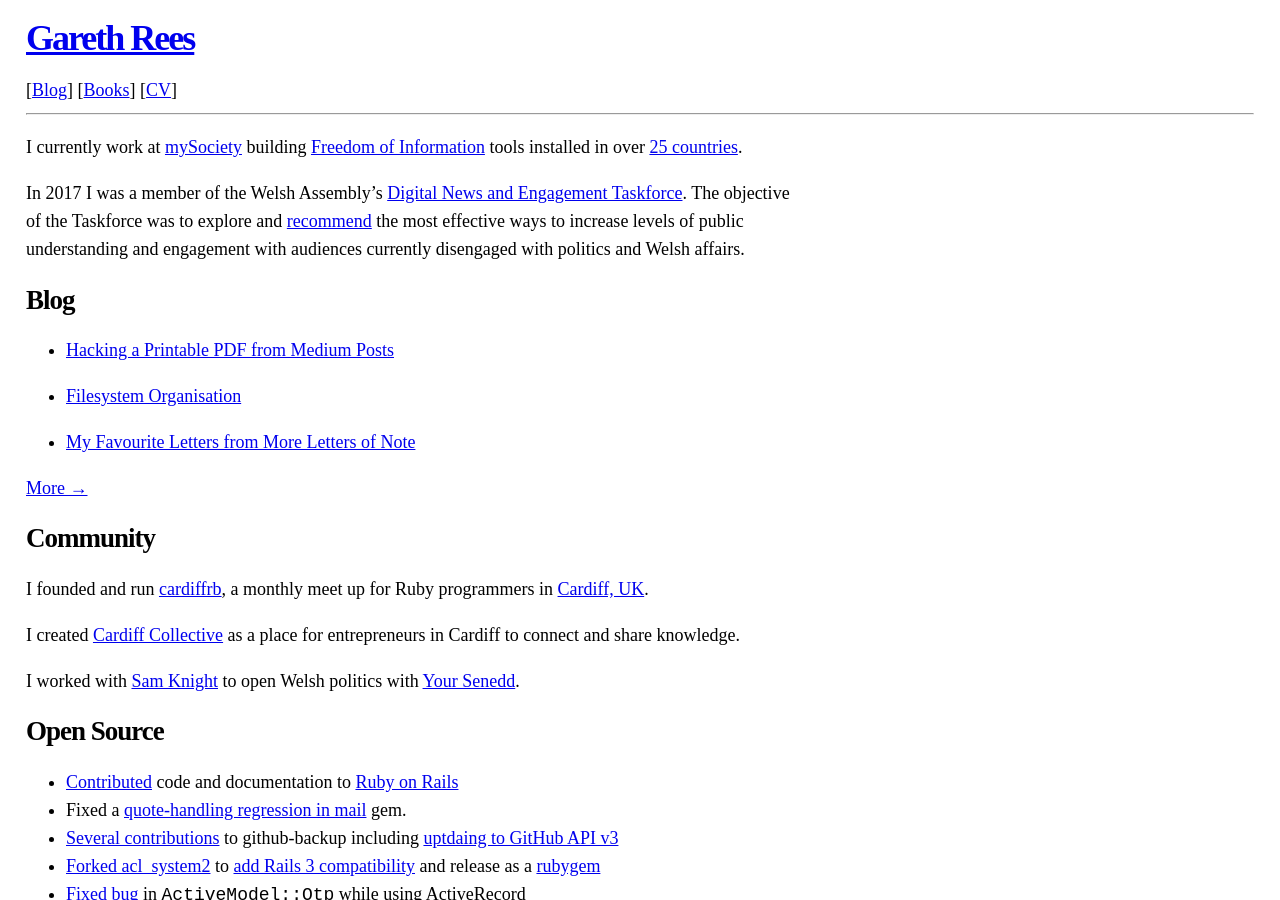
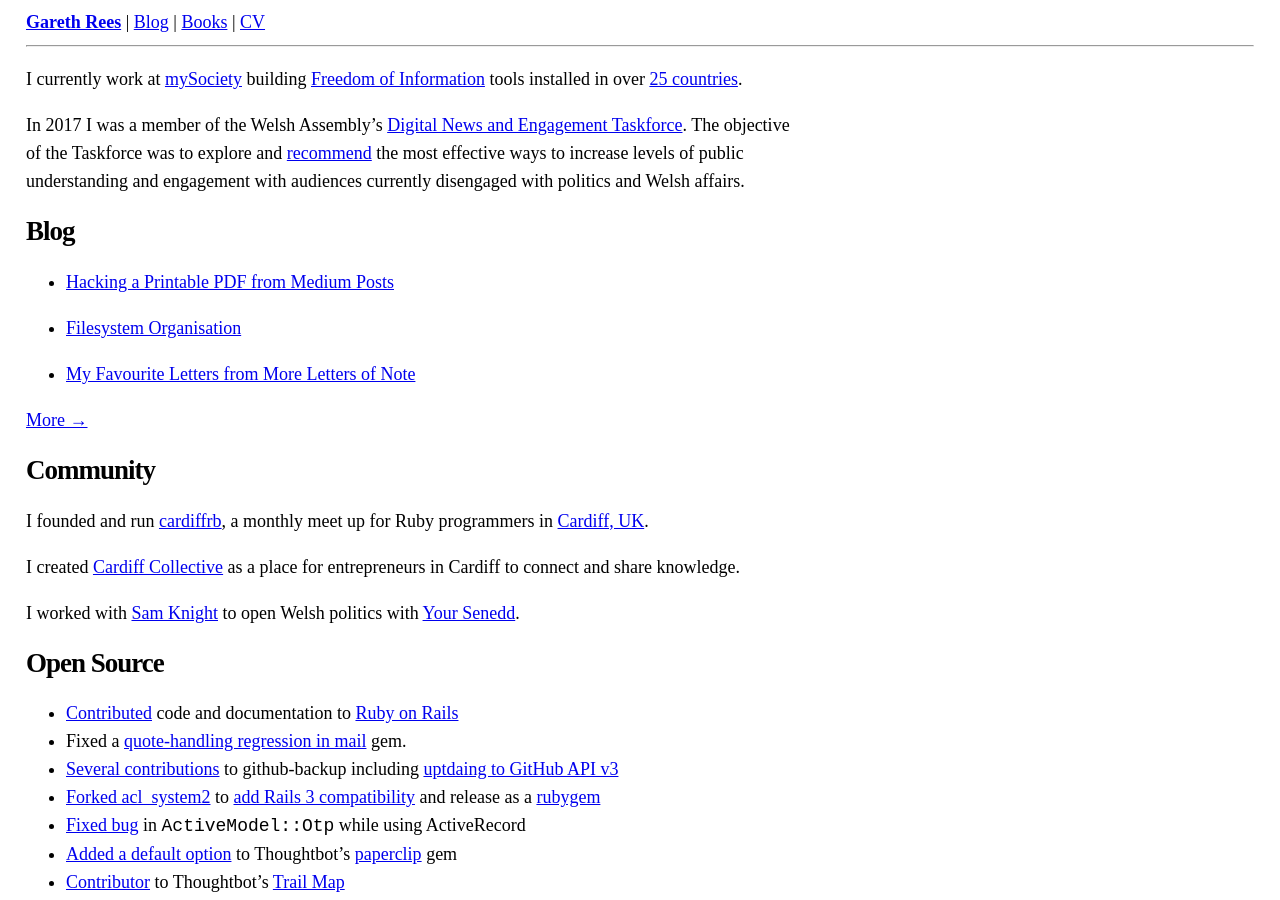
Before and after one commit to garethrees/garethrees.github.com, a Jekyll site: the page built from index.md, in a window 1280 px wide and 900 px high. Built offline with Jekyll 4.4.1, drawn with Linux system fonts in a browser that asks for light colours.

Commit message:
Smaller header

```diff
--- a/_includes/header.html
+++ b/_includes/header.html
@@ -1,9 +1,9 @@
 <header id="banner" role="banner" class="cf">
-	<h1 class="title"><a href="/" title="Home">Gareth Rees</a></h1>
   <div class="nav">
-    [<a href="/blog">Blog</a>]
-    [<a href="/books">Books</a>]
-    [<a href="/gareth-rees-cv.pdf">CV</a>]
+    <strong class="title"><a href="/" title="Home">Gareth Rees</a></strong> |
+    <a href="/blog">Blog</a> |
+    <a href="/books">Books</a> |
+    <a href="/gareth-rees-cv.pdf">CV</a>
   </div>
 </header>
 
```
